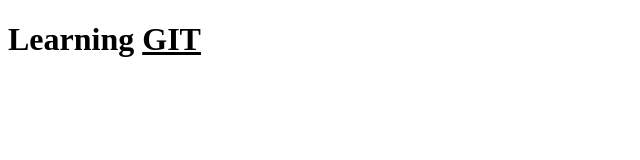
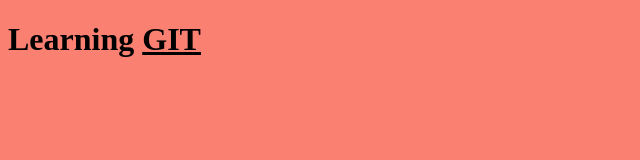
Before and after one commit to Kennyallen012/hello-world, a plain HTML site: page index.html in a window 1280 px wide. Shown: the whole page, without its empty margins (0-640 px from the left). Drawn offline with Linux system fonts and the light colour scheme.

Commit message:
modified html and main.css

```diff
--- a/index.html
+++ b/index.html
@@ -2,7 +2,7 @@
 
 <html>
     <head>
-
+        <link rel="stylesheet" type="text/css" href="main.css">
     </head>
 
     <body>
--- /dev/null
+++ b/main.css
@@ -0,0 +1,9 @@
+
+
+
+
+
+
+body{
+    background-color: salmon;
+}
```
